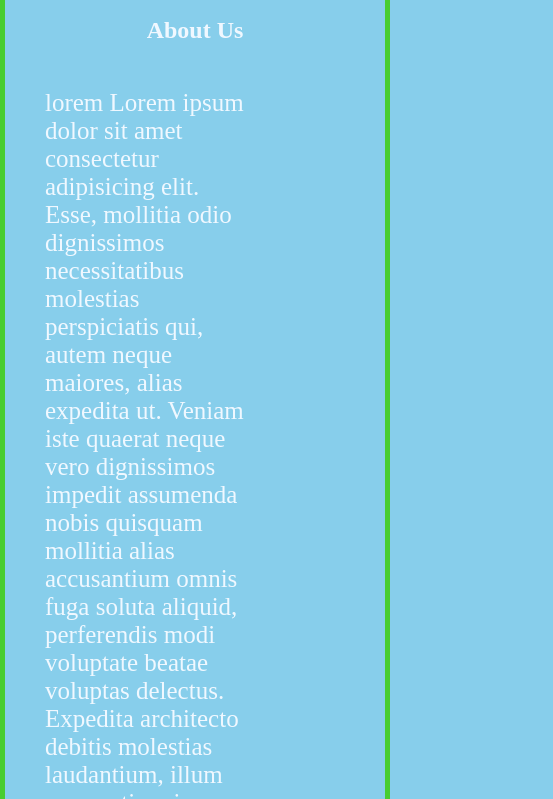
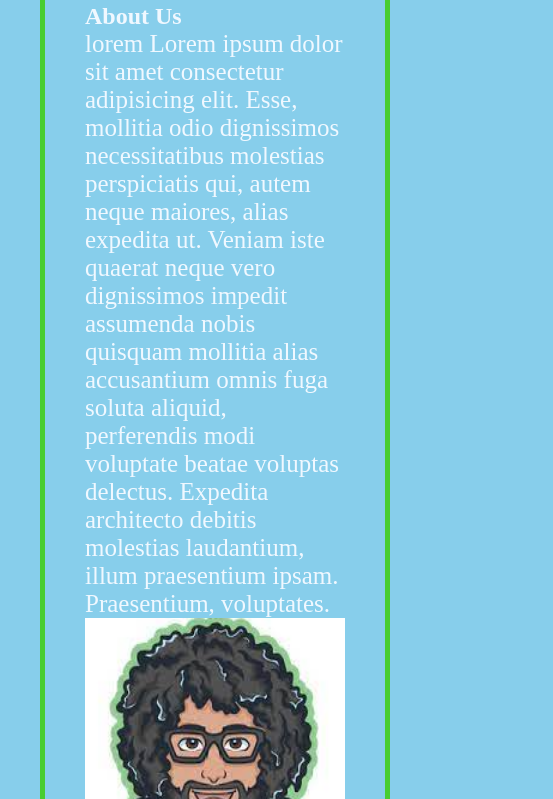
Before and after one commit to prinsi-t/simple, a plain HTML site: page index.html in a window 390 px wide. Shown: the part 251-1050 px from the top of the page, 553 px wide, since content can reach past the window. Drawn offline with Linux system fonts and the light colour scheme.

Commit message:
made changes

```diff
--- a/index.html
+++ b/index.html
@@ -18,7 +18,7 @@
         <h3 class="port"><a href="#">Portfolio</a></h3>
     </header>
 
-    <section>
+    <section class="sect">
         <h2>About Us</h2>
 
         <p class="first">lorem Lorem ipsum dolor sit amet consectetur adipisicing elit. Esse, mollitia odio dignissimos necessitatibus molestias perspiciatis qui, autem neque maiores, alias expedita ut. Veniam iste quaerat neque vero dignissimos impedit assumenda nobis quisquam mollitia alias accusantium omnis fuga soluta aliquid, perferendis modi voluptate beatae voluptas delectus. Expedita architecto debitis molestias laudantium, illum praesentium ipsam. Praesentium, voluptates.</p>
--- a/style.css
+++ b/style.css
@@ -101,6 +101,35 @@ article .one a{
 }
 
 @media all and (max-width: 600px){
+    header h1{
+        float: left;
+        width: 100%;
+        margin: 0;
+    }
+
+    .sect h2{
+        float: left;
+        /* width: 100%; */
+        margin: 0;
+    }
+
+    .sect p{
+        float: left;
+        width: 100%;
+        margin: 0;
+    }
+
+    .sect img{
+        float: left;
+        width: 100%;
+        margin: 0;
+    }
+
+    .second{
+        width: 100%;
+    }
+
+
    article h3 a{
         float: left;
         width: 100%;
@@ -109,7 +138,9 @@ article .one a{
 
    article .one a{
     margin-left: 0;
+    margin-right: 0;
    }
+
    p{
     width: 100%;
    }
@@ -117,6 +148,8 @@ article .one a{
    body{
     margin: 0;
     text-align: center;
+    margin-right: 0;
+    margin-left: 40px;
    }
 
 }
```
